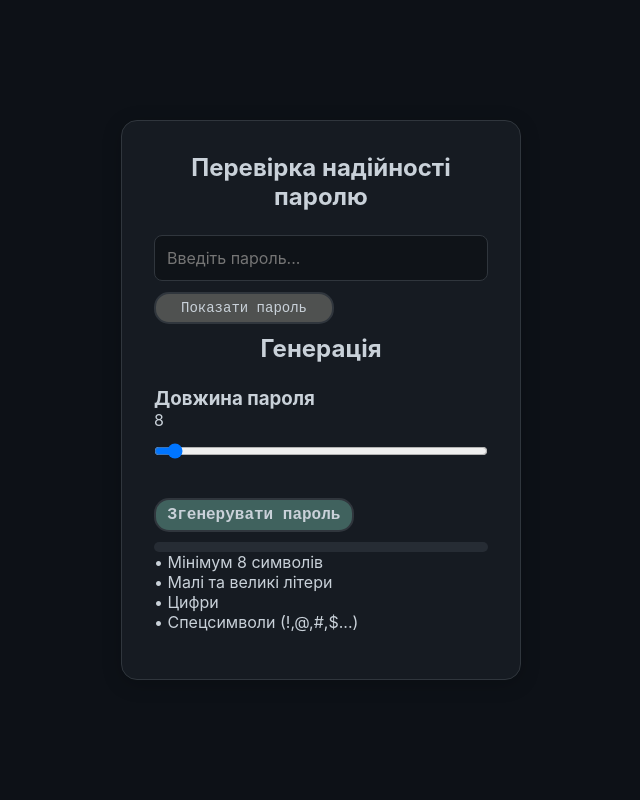
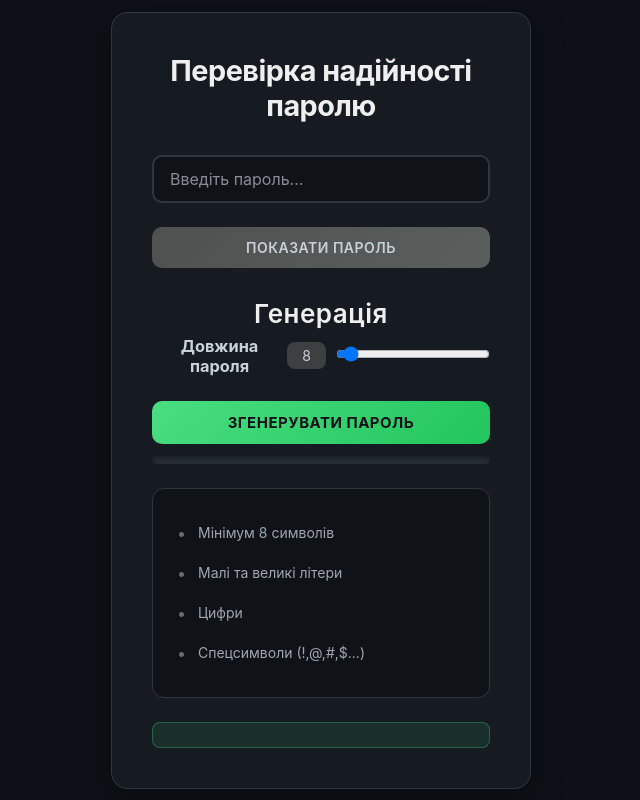
Before and after one commit to DumkaTaras/My_Password, a website with bundled scripts: page index.html in a window 1280 px wide. Shown: the whole page, without its empty margins (319-959 px from the left). Built offline with nearby package versions, Linux system fonts and the light colour scheme.

Commit message:
Refactor CSS variables and update styles
Refactor CSS variables and improve styling for various elements.

```diff
--- a/style.css
+++ b/style.css
@@ -30,83 +30,221 @@ color: var(--text);
 
 .container {
 background: var(--card);
-padding: 2rem;
+padding: 2.5rem;
 border-radius: 16px;
 width: 100%;
-max-width: 400px;
+max-width: 420px;
 border: 1px solid var(--border);
-box-shadow: 0 4px 20px rgba(0,0,0,0.2);
+box-shadow: 0 8px 32px rgba(0, 0, 0, 0.4);
 }
 
 
 h2 {
-margin-bottom: 1.5rem;
-font-size: 1.5rem;
+margin-bottom: 2rem;
+font-size: 1.8rem;
+font-weight: 700;
 text-align: center;
+background:  #efefef;
+-webkit-background-clip: text;
+-webkit-text-fill-color: transparent;
+background-clip: text;
+letter-spacing: -0.5px;
 }
 
 
 input {
 width: 100%;
-padding: 12px;
-border-radius: 8px;
-border: 1px solid var(--border);
+padding: 12px 16px;
+border-radius: 10px;
+border: 2px solid var(--border);
 background: #0f1318;
 color: var(--text);
-margin-bottom: 1rem;
+margin-bottom: 1.5rem;
 font-size: 1rem;
+transition: all 0.3s ease;
+}
+
+input:focus {
+outline: none;
+border-color: var(--accent);
+box-shadow: 0 0 12px rgba(74, 222, 128, 0.2);
+background: #131820;
+}
+
+input::placeholder {
+color: #888d96;
 }
 
 
 .strength {
-height: 10px;
+height: 8px;
 width: 100%;
 background: #262c34;
-border-radius: 8px;
+border-radius: 10px;
 overflow: hidden;
+margin-bottom: 1.5rem;
+box-shadow: inset 0 2px 4px rgba(0, 0, 0, 0.3);
 }
 
-.true{
-    color: var(--accent);
+.bar {
+height: 100%;
+width: 0%;
+border-radius: 10px;
+transition: width 0.4s ease, background-color 0.4s ease;
+background: linear-gradient(90deg, #4ade80 0%, #22c55e 100%);
 }
 
-#show_close,#generation_Password{
+.bar.weak {
+background: linear-gradient(90deg, #ef4444 0%, #dc2626 100%);
+}
 
+.bar.medium {
+background: linear-gradient(90deg, #facc15 0%, #eab308 100%);
+}
+
+.bar.strong {
+background: linear-gradient(90deg, #4ade80 0%, #22c55e 100%);
+}
+
+.true {
+color: var(--accent);
+font-weight: 600;
+}
+
+
+#show_close, #generation_Password {
 display: flex;
 justify-content: center;
 align-items: center;
 cursor: pointer;
-    background-color: #4f5150;
-    border: 2px solid var(--border);
-    border-radius: 15px;
-    padding: 6px 6px;
-    margin-top: -5px;
-    width: 180px;
-    color : var(--text);
+border: none;
+border-radius: 10px;
+padding: 12px 18px;
+color: var(--text);
 font-size: 14px;
-    font-weight: 500;
-    font-family: 'Courier New', Courier, monospace;
-    margin-bottom: 10px;
+font-weight: 600;
+transition: all 0.3s ease;
+text-transform: uppercase;
+letter-spacing: 0.5px;
+margin-bottom: 12px;
+width: 100%;
+font-family: "Inter", sans-serif;
 }
 
-#show_close:hover{
-    background-color: var(--border);
+#show_close {
+background: linear-gradient(135deg, #4f5150 0%, #5a5f5e 100%);
+margin-bottom: 12px;
+}
+
+#show_close:hover {
+background: linear-gradient(135deg, #5a5f5e 0%, #656a69 100%);
+transform: translateY(-2px);
+box-shadow: 0 4px 12px rgba(0, 0, 0, 0.3);
+}
+
+#show_close:active {
+transform: translateY(0);
 }
 
 
-#generation_Password{
-    width: 200px;
-    background-color: #40625e;
+#generation_Password {
+background: linear-gradient(135deg, #4ade80 0%, #22c55e 100%);
+color: #0d1117;
+margin-top: 8px;
+font-size: 15px;
+font-weight: 700;
+}
+
+#generation_Password:hover {
+background: linear-gradient(135deg, #22c55e 0%, #16a34a 100%);
+transform: translateY(-2px);
+box-shadow: 0 6px 16px rgba(74, 222, 128, 0.3);
+}
+
+#generation_Password:active {
+transform: translateY(0);
+}
+
+
+.rules {
+background: #0f1318;
+border-radius: 12px;
+padding: 1.5rem;
+margin: 1.5rem 0;
+border: 1px solid var(--border);
+}
+
+.rule {
+display: flex;
+align-items: center;
+padding: 10px 0;
+font-size: 14px;
+color: #a0a7b0;
+transition: all 0.3s ease;
+}
+
+.rule span {
+margin-right: 12px;
 font-size: 16px;
-    font-weight: 600;
-    margin-top: 10px;
+color: #666d75;
+transition: all 0.3s ease;
 }
-#result{
-    margin-top: 15px;
+
+.rule.true {
+color: var(--accent);
+}
+
+.rule.true span {
+color: var(--accent);
+}
+
+
+#result {
+margin-top: 1.5rem;
 text-align: center;
 font-size: 16px;
+font-weight: 700;
+text-transform: uppercase;
+letter-spacing: 0.5px;
+padding: 12px;
+border-radius: 8px;
+background: rgba(74, 222, 128, 0.1);
+color: var(--accent);
+border: 1px solid rgba(74, 222, 128, 0.3);
+min-height: 20px;
+}
+
+.box_length{
+display: flex;
+justify-content: center;
+align-items: center;
+text-align: center;
+font-size: 14px;
+}
+
+.N_length{
+    padding: 5px;
+    background: #3d3f40;
+    border-radius: 8px;
+    width: 40px;
+}
+
+.passwordLength{
+    margin-left: 10px;
+    width: 160px;
+    padding: 5px;
+    background: #3d3f40;
+    border-radius: 8px;
+    text-align: center;
+    margin-top: 20px;
+    cursor: pointer;
+}
+
+.Gen_title{
+    text-align: center;
+    font-size: 26px;
+    margin-top: 30px;
+    margin-bottom: -10px;
     font-weight: 600;
-    font-family: 'kebneat', sans-serif;
-    color: rgba(18, 213, 18, 0.792)
-
+    letter-spacing: 0.5px;
 }
```
Lines whose indentation alone changed are shown as unchanged.
